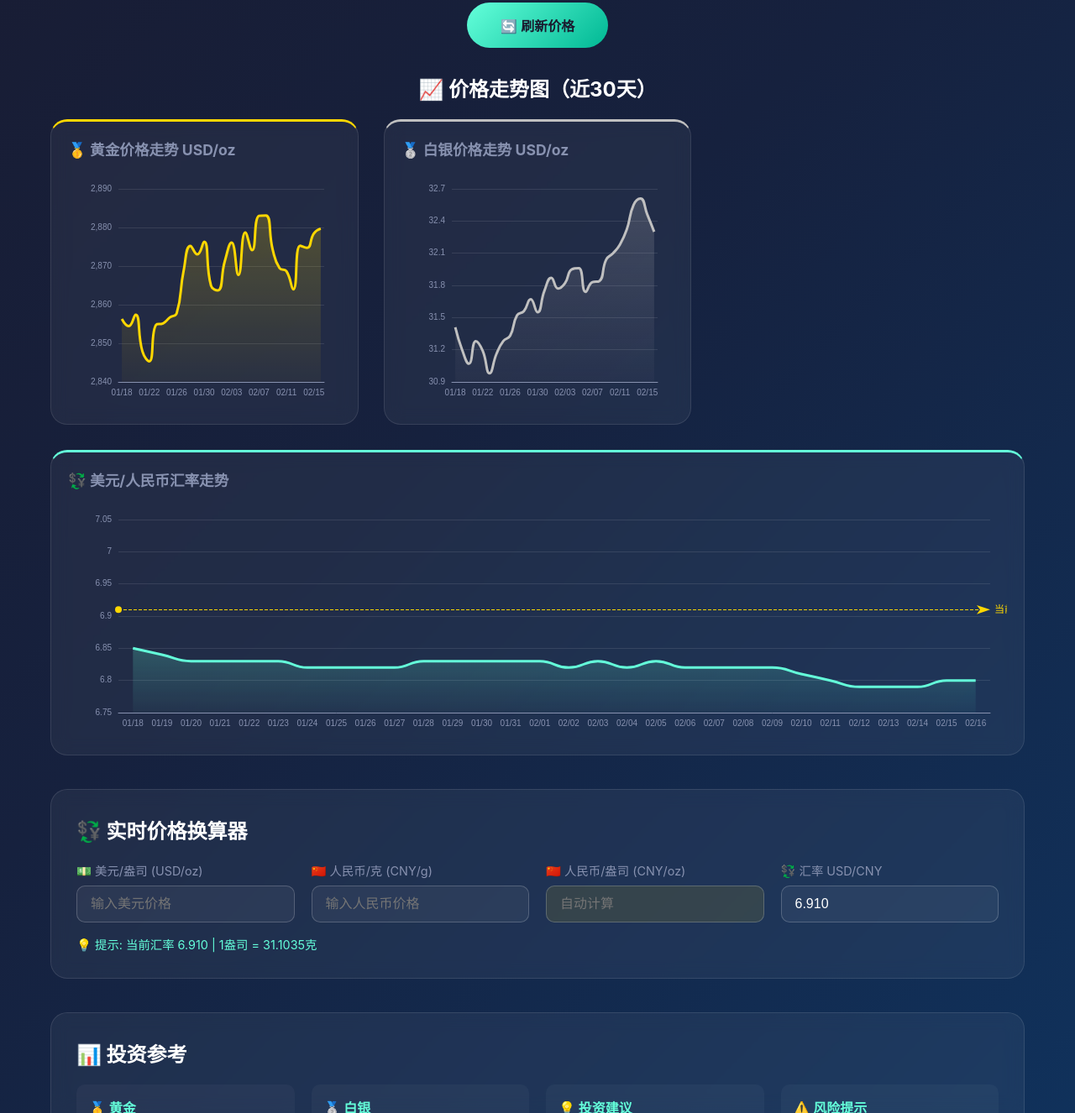
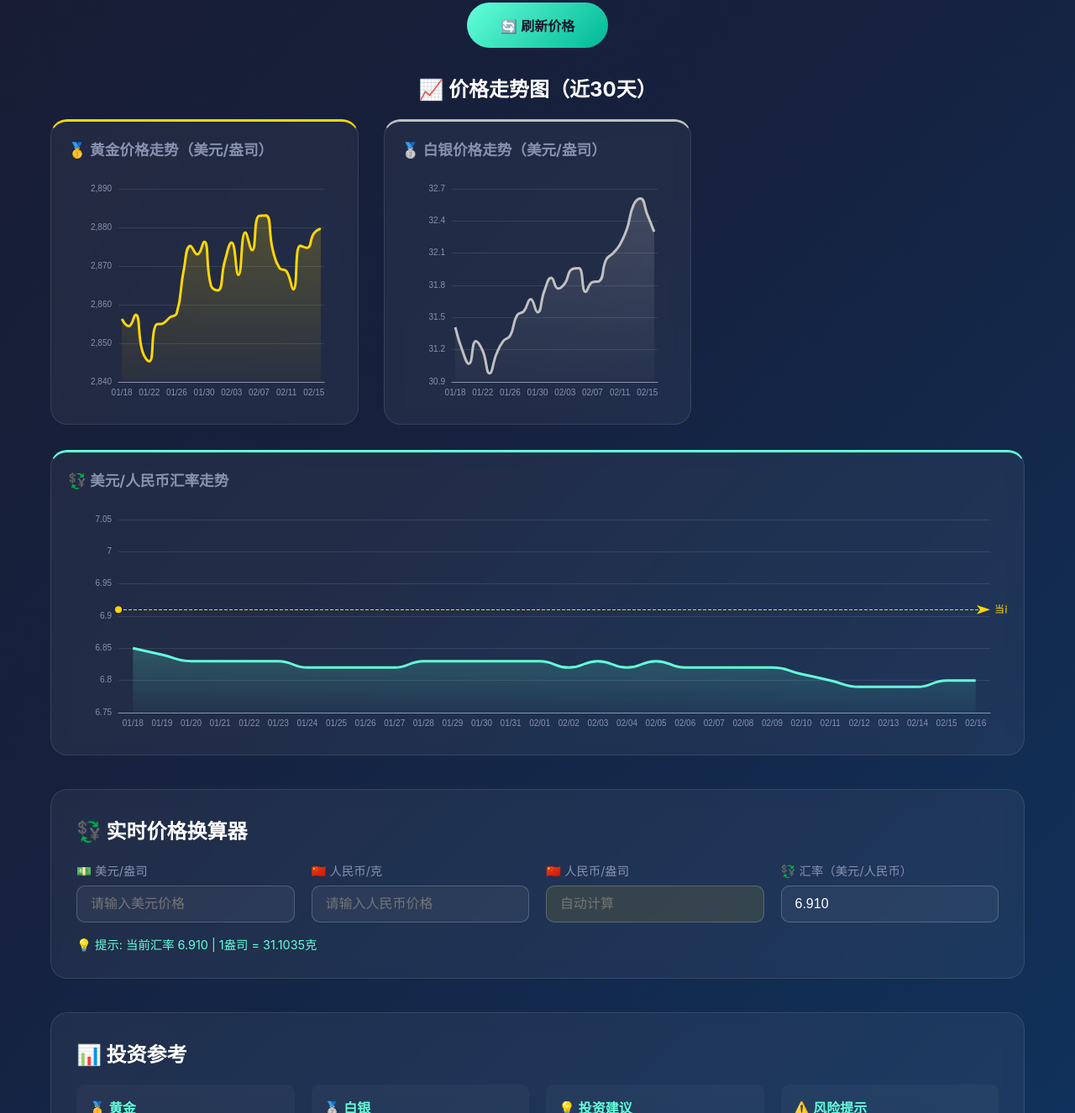
Before and after one commit to linksharejun-blip/gold-price-web, a website: page index.html in a window 1280 px wide. Shown: the part 814-2140 px from the top of the page at 84% size. Drawn offline with nearby package versions, Linux system fonts and the light colour scheme; no server answers.

Commit message:
界面全中文化：修改标题、标签和提示为中文

```diff
--- a/index.html
+++ b/index.html
@@ -3,7 +3,7 @@
 <head>
     <meta charset="UTF-8">
     <meta name="viewport" content="width=device-width, initial-scale=1.0">
-    <title>国际实时金价银价查询 | Gold & Silver Prices</title>
+    <title>国际实时金价银价查询</title>
     <script src="https://cdn.jsdelivr.net/npm/echarts@5.4.3/dist/echarts.min.js"></script>
     <style>
         * {
@@ -439,7 +439,7 @@
         <div class="exchange-rate-bar">
             <div class="rate-item">
                 <span class="rate-label">💱 实时汇率</span>
-                <span class="rate-value" id="usdCnyRate">USD/CNY: 加载中...</span>
+                <span class="rate-value" id="usdCnyRate">美元/人民币: 加载中...</span>
             </div>
             <div class="rate-item">
                 <span class="rate-label">📅 汇率日期</span>
@@ -457,7 +457,7 @@
                     <div class="icon">🥇</div>
                     <div>
                         <div class="card-title">现货黄金</div>
-                        <div class="card-symbol">XAU/USD</div>
+                        <div class="card-symbol">黄金/美元</div>
                     </div>
                 </div>
                 <div class="price" id="goldPrice">--</div>
@@ -487,7 +487,7 @@
                     <div class="icon">🥈</div>
                     <div>
                         <div class="card-title">现货白银</div>
-                        <div class="card-symbol">XAG/USD</div>
+                        <div class="card-symbol">白银/美元</div>
                     </div>
                 </div>
                 <div class="price" id="silverPrice">--</div>
@@ -519,11 +519,11 @@
             <h2>📈 价格走势图（近30天）</h2>
             <div class="charts-grid">
                 <div class="chart-card gold-chart">
-                    <h3>🥇 黄金价格走势 USD/oz</h3>
+                    <h3>🥇 黄金价格走势（美元/盎司）</h3>
                     <div id="goldChart" class="chart-container"></div>
                 </div>
                 <div class="chart-card silver-chart">
-                    <h3>🥈 白银价格走势 USD/oz</h3>
+                    <h3>🥈 白银价格走势（美元/盎司）</h3>
                     <div id="silverChart" class="chart-container"></div>
                 </div>
                 <div class="chart-card forex-chart" style="grid-column: 1 / -1;">
@@ -537,19 +537,19 @@
             <h2>💱 实时价格换算器</h2>
             <div class="converter-grid">
                 <div class="input-group">
-                    <label>💵 美元/盎司 (USD/oz)</label>
-                    <input type="number" id="usdOunce" placeholder="输入美元价格" oninput="convertFromUSD()">
+                    <label>💵 美元/盎司</label>
+                    <input type="number" id="usdOunce" placeholder="请输入美元价格" oninput="convertFromUSD()">
                 </div>
                 <div class="input-group">
-                    <label>🇨🇳 人民币/克 (CNY/g)</label>
-                    <input type="number" id="cnyGram" placeholder="输入人民币价格" oninput="convertFromCNY()">
+                    <label>🇨🇳 人民币/克</label>
+                    <input type="number" id="cnyGram" placeholder="请输入人民币价格" oninput="convertFromCNY()">
                 </div>
                 <div class="input-group">
-                    <label>🇨🇳 人民币/盎司 (CNY/oz)</label>
+                    <label>🇨🇳 人民币/盎司</label>
                     <input type="number" id="cnyOunce" placeholder="自动计算" readonly style="background: rgba(255,215,0,0.1);">
                 </div>
                 <div class="input-group">
-                    <label>💱 汇率 USD/CNY</label>
+                    <label>💱 汇率（美元/人民币）</label>
                     <input type="number" id="exchangeRateInput" value="6.91" step="0.001" oninput="updateConversion()">
                 </div>
             </div>
@@ -720,7 +720,7 @@
                     exchangeRate = data.rates.CNY;
 
                     // 更新汇率显示
-                    document.getElementById('usdCnyRate').textContent = `USD/CNY: ${exchangeRate.toFixed(4)}`;
+                    document.getElementById('usdCnyRate').textContent = `美元/人民币: ${exchangeRate.toFixed(4)}`;
                     document.getElementById('rateDate').textContent = data.date || new Date().toLocaleDateString('zh-CN');
 
                     // 同步到换算器
@@ -733,7 +733,7 @@
                 }
             } catch (error) {
                 console.error('获取汇率失败:', error);
-                document.getElementById('usdCnyRate').textContent = `USD/CNY: ${exchangeRate.toFixed(4)} (缓存)`;
+                document.getElementById('usdCnyRate').textContent = `美元/人民币: ${exchangeRate.toFixed(4)} (缓存)`;
             }
         }
 
```
